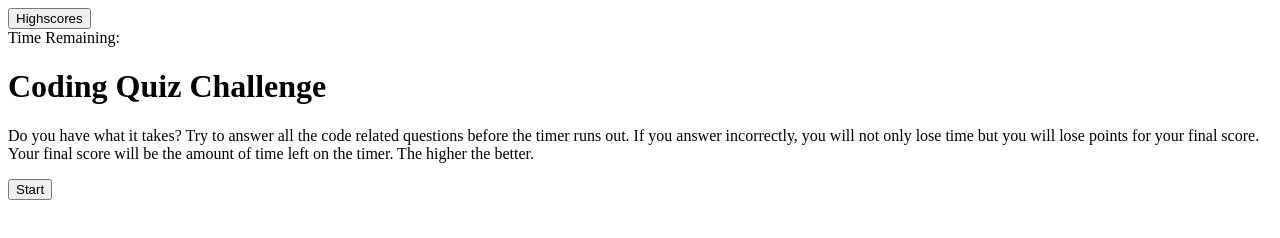
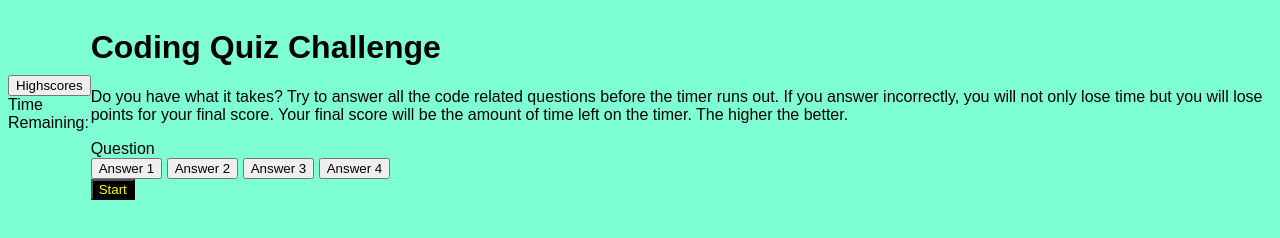
Before and after one commit to Bboughter/code-quiz, a plain HTML site: page index.html in a window 1280 px wide. Drawn offline with Linux system fonts and the light colour scheme.

Commit message:
updated html and started CSS

```diff
--- a/index.html
+++ b/index.html
@@ -12,17 +12,23 @@
         <button class="high-score" id="high-score">Highscores</button>
         <div>Time Remaining:<span id="timer"></span></div>
     </header>
-    <div>
+    <div class="container">
+        <div id="question-container" class="hide"></div>
+        <div class="controls"></div>
     <h1>Coding Quiz Challenge</h1>
     <p>Do you have what it takes? Try to answer all the code related questions before the timer runs out.
         If you answer incorrectly, you will not only lose time but you will lose points for your final score.
         Your final score will be the amount of time left on the timer. The higher the better.
     </p>
+    <div id="questions">Question</div>
+    <div id="answer-btn" class="btn-grid">
+        <button class="btn">Answer 1</button>
+        <button class="btn">Answer 2</button>
+        <button class="btn">Answer 3</button>
+        <button class="btn">Answer 4</button>
+    </div>
     <button id="start-button">Start</button>
     </div>
-    <h2 id="countdown"></h2>
-    <div class="container" id="container"></div>
-    <div id="answer"></div>
     <script src="./script.js"></script>
 </body>
 </html>
--- a/style.css
+++ b/style.css
@@ -0,0 +1,22 @@
+*, *::before, *::after {
+    font-family: Arial, Helvetica, sans-serif;
+    box-sizing: border-box;
+}
+ body {
+
+
+    background-color: aquamarine;
+    display: flex;
+    justify-content: center;
+    align-items: center;
+    width: 100 vw;
+    height: 100 vh;
+ }
+ header {
+
+ }
+ #start-button {
+   background-color: black ;
+   color: yellow;
+
+ }
```
